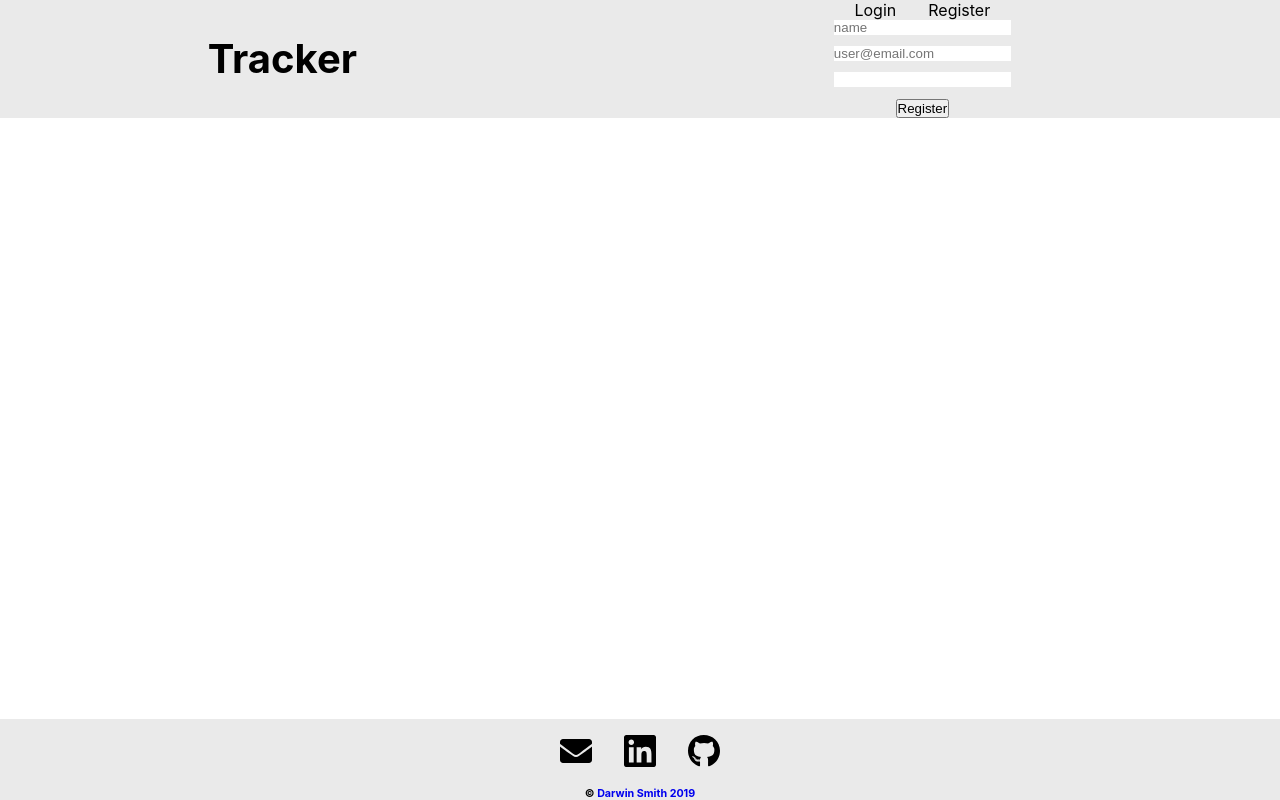
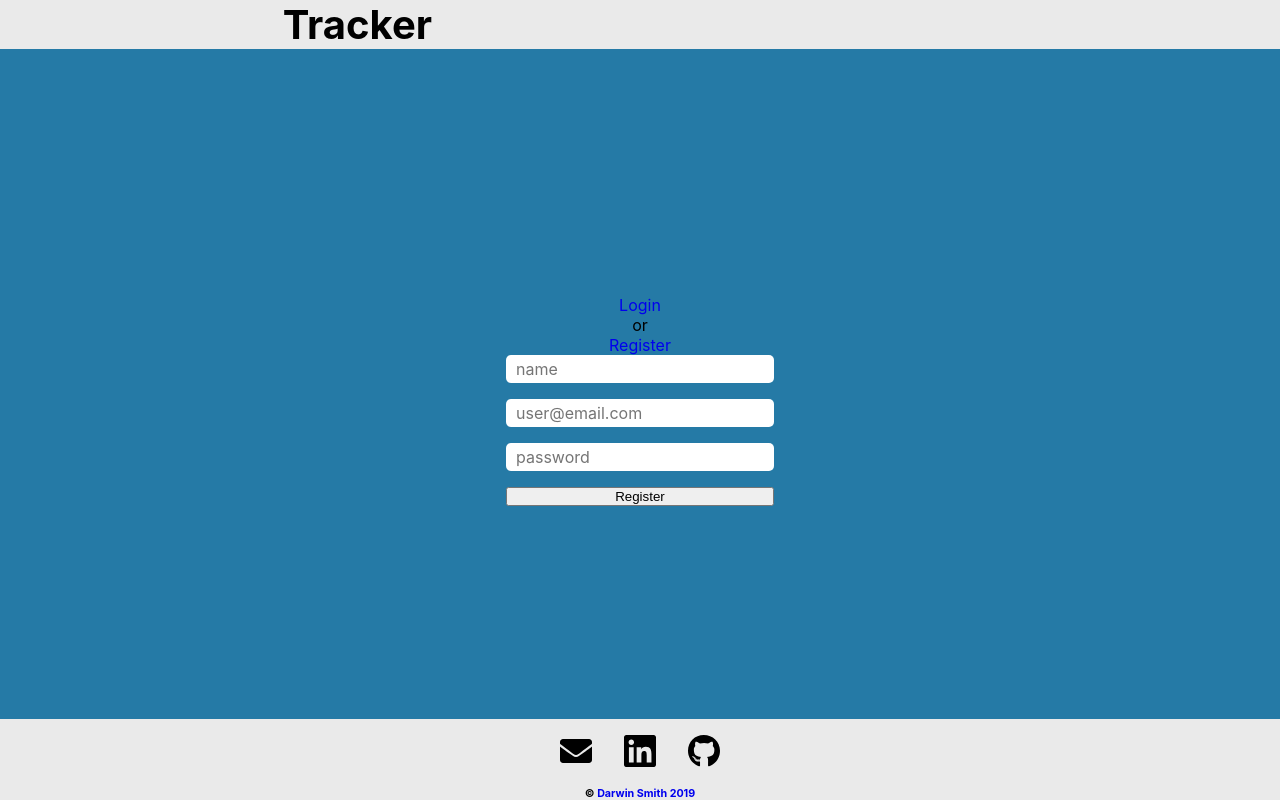
Before and after one commit to darwin911/tracker, a React (Create React App) app in the folder client/: page /register in a window 1280 px wide. Built offline with nearby package versions, Linux system fonts and the light colour scheme.

Commit message:
refactor/ abstracts UserEntries to its own component

```diff
--- a/client/src/App.css
+++ b/client/src/App.css
@@ -1,5 +1,7 @@
 @import url("https://fonts.googleapis.com/css?family=Roboto:100,300,400,500,700,900");
-*, *::before, *::after {
+*,
+*::before,
+*::after {
   -webkit-box-sizing: border-box;
           box-sizing: border-box;
   margin: 0;
@@ -11,12 +13,17 @@ html {
   min-height: 100%;
 }
 
+.App {
+  min-height: 100vh;
+  height: 100%;
+}
+
 body {
   height: 100%;
   min-height: 100vh;
   background: white;
   color: black;
-  font-family: Oxygen, -apple-system, BlinkMacSystemFont, 'Segoe UI', Roboto, Ubuntu, Cantarell, 'Open Sans', 'Helvetica Neue', sans-serif;
+  font-family: Oxygen, -apple-system, BlinkMacSystemFont, "Segoe UI", Roboto, Ubuntu, Cantarell, "Open Sans", "Helvetica Neue", sans-serif;
   text-align: center;
   position: relative;
 }
@@ -41,9 +48,7 @@ header {
   font-size: 2.5rem;
 }
 
-.nav-header form {
-  width: 300px;
-  max-width: 90%;
+.form {
   display: -webkit-box;
   display: -ms-flexbox;
   display: flex;
@@ -51,27 +56,15 @@ header {
   -webkit-box-direction: normal;
       -ms-flex-direction: column;
           flex-direction: column;
-  -webkit-box-pack: center;
-      -ms-flex-pack: center;
-          justify-content: center;
-  -webkit-box-align: center;
-      -ms-flex-align: center;
-          align-items: center;
-  margin: 0 auto;
 }
 
-.nav-header form input {
+.form input {
+  font-family: inherit;
+  font-size: inherit;
   border: none;
-  margin-bottom: 0.7rem;
-}
-
-.nav-header a {
-  color: black;
-  margin: 0 1rem;
-}
-
-.nav-header a:visted {
-  color: black;
+  margin-bottom: 1rem;
+  padding: 0.25rem 0.6rem;
+  border-radius: 5px;
 }
 
 main {
@@ -79,6 +72,7 @@ main {
   display: grid;
   place-items: center;
   min-height: 100vh;
+  padding: 50px 0 80px;
 }
 
 main p {
@@ -104,6 +98,7 @@ main p:last-of-type {
   -webkit-box-align: center;
       -ms-flex-align: center;
           align-items: center;
+  height: 100vh;
 }
 
 [type="date"] {
--- a/client/src/App.js
+++ b/client/src/App.js
@@ -3,13 +3,15 @@ import "./App.css";
 import Header from "./components/Header.jsx";
 import Main from "./components/Main.jsx";
 import Footer from "./components/Footer.jsx";
+import LoginForm from "./components/LoginForm.jsx";
+import RegisterForm from "./components/RegisterForm.jsx";
 import {
   createUser,
   loginUser,
   addEntry,
   getUserEntries
 } from "./services/helper";
-import { withRouter } from "react-router-dom";
+import { Link, Route, withRouter } from "react-router-dom";
 import decode from "jwt-decode";
 
 class App extends React.Component {
@@ -148,7 +150,34 @@ class App extends React.Component {
             currentUser={currentUser}
           />
         ) : (
-          <p>Please log in</p>
+          <section className="container">
+            <Link to="/login">Login</Link>
+            or
+            <Link to="/register">Register</Link>
+
+            {!isLoggedIn && (
+              <>
+                <Route
+                  path="/login"
+                  render={props => (
+                    <LoginForm
+                      handleChange={this.handleChange}
+                      handleLogin={this.handleLogin}
+                    />
+                  )}
+                />
+                <Route
+                  path="/register"
+                  render={() => (
+                    <RegisterForm
+                      handleChange={this.handleChange}
+                      handleRegister={this.handleRegister}
+                    />
+                  )}
+                />
+              </>
+            )}
+          </section>
         )}
 
         <Footer />
--- a/client/src/App.scss
+++ b/client/src/App.scss
@@ -1,7 +1,9 @@
-@import url('https://fonts.googleapis.com/css?family=Roboto:100,300,400,500,700,900');
+@import url("https://fonts.googleapis.com/css?family=Roboto:100,300,400,500,700,900");
 @import "variables";
 
-*, *::before, *::after {
+*,
+*::before,
+*::after {
   box-sizing: border-box;
   margin: 0;
   padding: 0;
@@ -12,12 +14,18 @@ html {
   min-height: 100%;
 }
 
+.App {
+  min-height: 100vh;
+  height: 100%;
+}
+
 body {
   height: 100%;
   min-height: 100vh;
   background: white;
   color: black;
-  font-family: Oxygen, -apple-system, BlinkMacSystemFont, 'Segoe UI', Roboto, Ubuntu, Cantarell, 'Open Sans', 'Helvetica Neue', sans-serif;
+  font-family: Oxygen, -apple-system, BlinkMacSystemFont, "Segoe UI", Roboto,
+    Ubuntu, Cantarell, "Open Sans", "Helvetica Neue", sans-serif;
   text-align: center;
   position: relative;
 }
@@ -37,30 +45,16 @@ header {
   font-size: 2.5rem;
 }
 
-%form {
-  width: 300px;
-  max-width: 90%;
+.form {
   display: flex;
   flex-direction: column;
-  justify-content: center;
-  align-items: center;
-  margin: 0 auto;
   input {
+    font-family: inherit;
+    font-size: inherit;
     border: none;
-    margin-bottom: 0.7rem;
-  }
-}
-
-.nav-header {
-  a {
-    color: black;
-    margin: 0 1rem;
-    &:visted {
-      color: black;
-    }
-  }
-  form {
-    @extend %form;
+    margin-bottom: 1rem;
+    padding: 0.25rem 0.6rem;
+    border-radius: 5px;
   }
 }
 
@@ -68,9 +62,10 @@ main {
   display: grid;
   place-items: center;
   min-height: 100vh;
+  padding: 50px 0 80px;
   p {
     margin-bottom: 0.7rem;
-    &:last-of-type{
+    &:last-of-type {
       margin-bottom: 1.5rem;
     }
   }
@@ -82,6 +77,7 @@ main {
   flex-direction: column;
   justify-content: center;
   align-items: center;
+  height: 100vh;
 }
 
 [type="date"] {
@@ -125,18 +121,26 @@ main {
   color: white;
   background: brown;
   padding: 0.7rem 1rem;
-   &:hover {
-     background: darkgoldenrod;
-     cursor: pointer;
-   }
+  &:hover {
+    background: darkgoldenrod;
+    cursor: pointer;
+  }
 }
 
-.one    {background: center/cover no-repeat url("./assets/sad-tear.svg");}
-.two    {background: center/cover no-repeat url('./assets/frown.svg');}
-.three  {background: center/cover no-repeat url('./assets/grin-regular.svg');}
-.four   {background: center/cover no-repeat url('./assets/grin-beam.svg');}
-.five   {background: center/cover no-repeat url('./assets/grin-squint.svg');}
+.one {
+  background: center/cover no-repeat url("./assets/sad-tear.svg");
+}
+.two {
+  background: center/cover no-repeat url("./assets/frown.svg");
+}
+.three {
+  background: center/cover no-repeat url("./assets/grin-regular.svg");
+}
+.four {
+  background: center/cover no-repeat url("./assets/grin-beam.svg");
+}
+.five {
+  background: center/cover no-repeat url("./assets/grin-squint.svg");
+}
 
-
-
-@import "footer"
+@import "footer";
--- a/client/src/components/EntryForm.jsx
+++ b/client/src/components/EntryForm.jsx
@@ -36,16 +36,8 @@ const EntryForm = ({ handleSubmit, mood, setMood, userEntries }) => {
         onClick={e => setMood(e)}
       />
 
-      <input type="date" />
-
-      {userEntries &&
-        userEntries.map(entry => (
-          <p key={entry.id}>
-            On {moment(entry.createdAt).format("MMMM Do YYYY")} at{" "}
-            {moment(entry.createdAt).format("HH:MM:SS")} you're mood was{" "}
-            {entry.mood}.
-          </p>
-        ))}
+      {/* current date as default value */}
+      <input type="date" value={moment(new Date()).format("YYYY-MM-DD")}/>
 
       <button className="submit-btn">Submit</button>
     </form>
--- a/client/src/components/Header.jsx
+++ b/client/src/components/Header.jsx
@@ -1,14 +1,9 @@
 import React from "react";
-import RegisterForm from "./RegisterForm.jsx";
-import LoginForm from "./LoginForm.jsx";
-import { Link, Route } from "react-router-dom";
+import { Link } from "react-router-dom";
 
 const Header = props => {
   const {
     isLoggedIn,
-    handleChange,
-    handleLogin,
-    handleRegister,
     handleLogout,
     currentUser
   } = props;
@@ -23,27 +18,9 @@ const Header = props => {
           </Link>
         ) : (
           <>
-            <Link to="/login">Login</Link>
-            <Link to="/register">Register</Link>
+            <p></p>
           </>
         )}
-
-        <Route
-          path="/login"
-          render={props => (
-            <LoginForm handleChange={handleChange} handleLogin={handleLogin} />
-          )}
-        />
-
-        <Route
-          path="/register"
-          render={props => (
-            <RegisterForm
-              handleChange={handleChange}
-              handleRegister={handleRegister}
-            />
-          )}
-        />
       </nav>
     </header>
   );
--- a/client/src/components/LoginForm.jsx
+++ b/client/src/components/LoginForm.jsx
@@ -3,7 +3,7 @@ import React from "react";
 const LoginForm = props => {
   const { handleChange, handleLogin } = props
   return (
-    <form onSubmit={handleLogin}>
+    <form onSubmit={handleLogin} className="form">
       <input
         onChange={handleChange}
         type="email"
--- a/client/src/components/Main.jsx
+++ b/client/src/components/Main.jsx
@@ -1,5 +1,6 @@
 import React, { Component } from "react";
 import EntryForm from "./EntryForm";
+import UserEntries from "./UserEntries";
 
 class Main extends Component {
   render() {
@@ -12,6 +13,7 @@ class Main extends Component {
           mood={mood}
           userEntries={userEntries}
         />
+        <UserEntries userEntries={userEntries}/>
       </main>
     );
   }
--- a/client/src/components/RegisterForm.jsx
+++ b/client/src/components/RegisterForm.jsx
@@ -3,7 +3,7 @@ import React from "react";
 const RegisterForm = props => {
   const { handleChange, handleRegister } = props
   return (
-    <form onSubmit={handleRegister}>
+    <form onSubmit={handleRegister} className="form">
       <input
         onChange={handleChange}
         type="text"
@@ -22,6 +22,7 @@ const RegisterForm = props => {
         onChange={handleChange}
         type="password"
         name="password"
+        placeholder="password"
         required />
       <button>Register</button>
     </form>
--- /dev/null
+++ b/client/src/components/UserEntries.jsx
@@ -0,0 +1,19 @@
+import React from "react";
+import moment from 'moment';
+
+const UserEntries = ({ userEntries }) => {
+  return (
+    <section>
+      {userEntries &&
+        userEntries.map(entry => (
+          <p key={entry.id}>
+            On {moment(entry.createdAt).format("MMMM Do YYYY")} at{" "}
+            {moment(entry.createdAt).format("HH:MM:SS")} you're mood was{" "}
+            {entry.mood}.
+          </p>
+        ))}
+    </section>
+  );
+};
+
+export default UserEntries;
```
Also changed, not shown: 1 other file (tests, documents, lock files or other folders).
